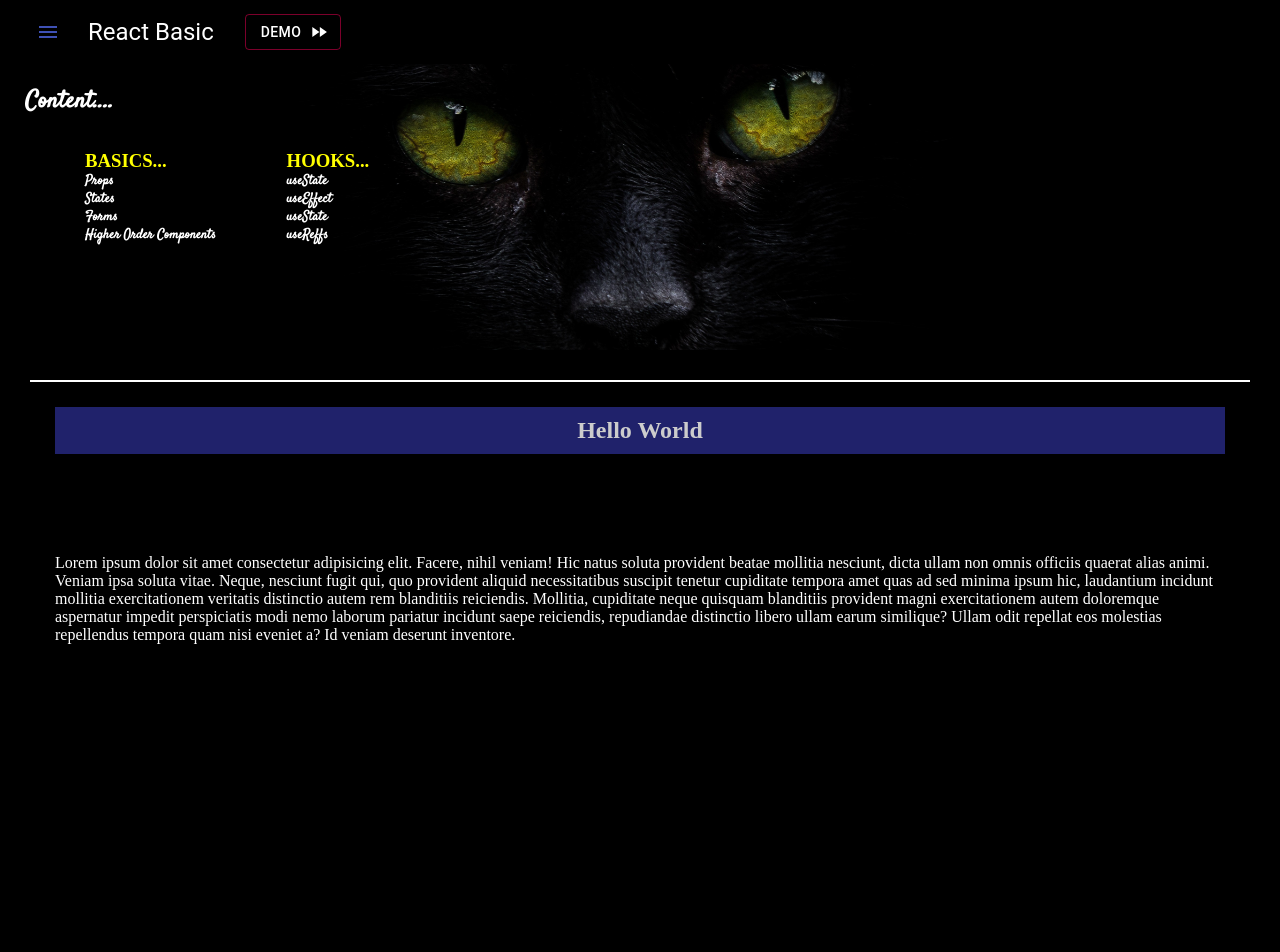
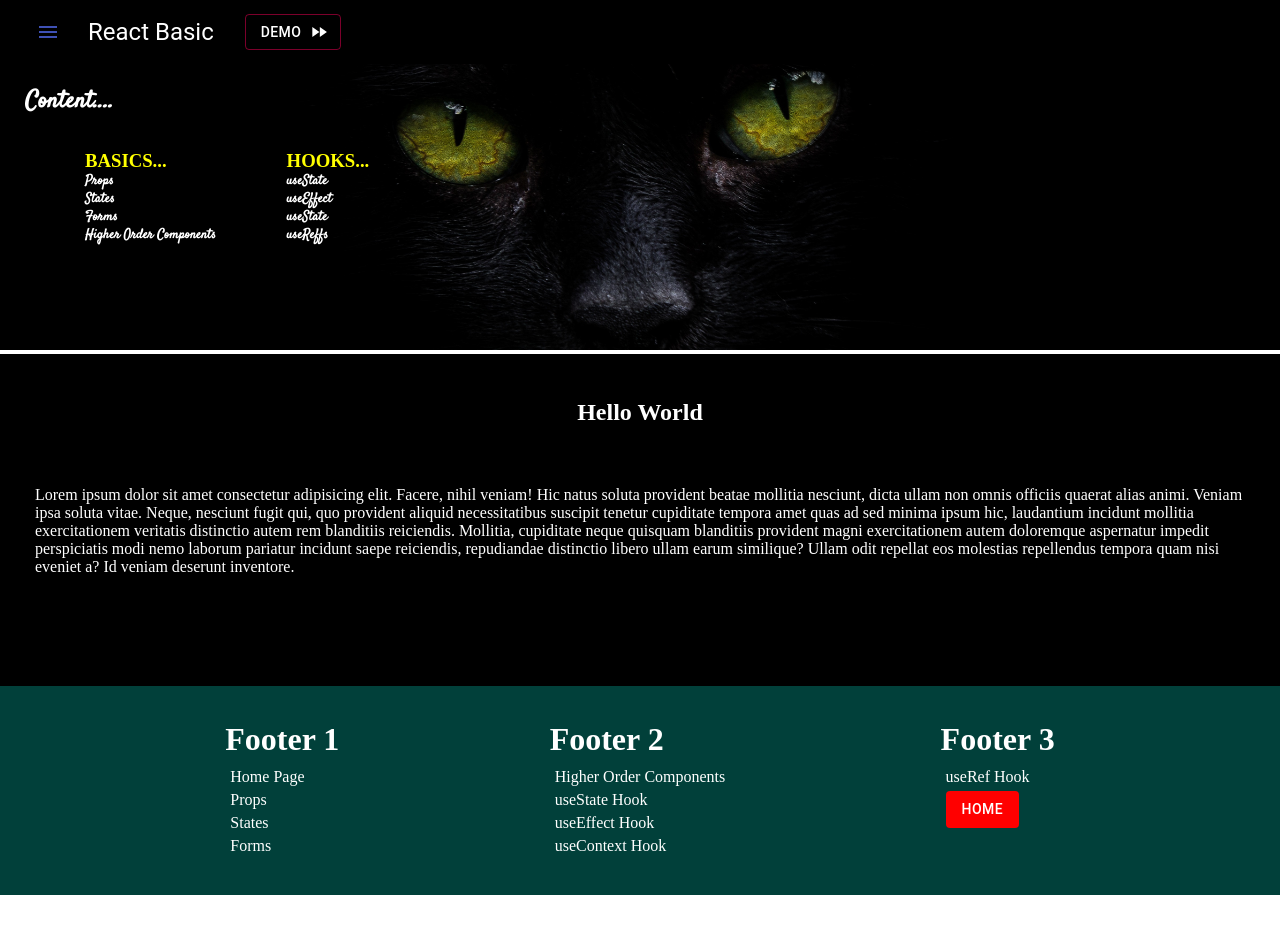
Before and after one commit to Dileepa-Bandara/React-basic, a React (Create React App) app: page / in a window 1280 px wide. Shown: the top 952 px of the page. After the commit the page ends 895 px from the top, so only its background shows below. Built offline with nearby package versions, Linux system fonts and the light colour scheme.

Commit message:
modified footer,header,hello component

```diff
--- a/src/App.js
+++ b/src/App.js
@@ -1,28 +1,31 @@
 import React from "react";
 import NavBar from "./components/NavBar";
+import { Grid } from "@material-ui/core";
+
 import HeaderCom from "./components/HeaderCom";
+import HelloWorld from "./components/HelloWorld";
 import "./scss/app.scss";
-import HelloWorld from "./components/HelloWorld";
 import FooterCom from "./components/FooterCom";
 
 function App() {
   return (
-    <div>
+    <>
       <div className="container">
-        <div className="nav">
+        <Grid container>
           <NavBar></NavBar>
-        </div>
-        <div className="header">
+        </Grid>
+
+        <Grid container>
           <HeaderCom></HeaderCom>
-        </div>
-        <div className="body">
+        </Grid>
+        <Grid container>
           <HelloWorld></HelloWorld>
-        </div>
+        </Grid>
+        <Grid container>
+          <FooterCom></FooterCom>
+        </Grid>
       </div>
-      <div className="footer">
-        <FooterCom></FooterCom>
-      </div>
-    </div>
+    </>
   );
 }
 
--- a/src/components/FooterCom.jsx
+++ b/src/components/FooterCom.jsx
@@ -1,5 +1,6 @@
 import React from "react";
 import "../scss/footer.scss";
+import { Button } from "@material-ui/core";
 
 function FooterCom() {
   return (
@@ -45,6 +46,15 @@ function FooterCom() {
           <li>
             <a href="">useRef Hook</a>
           </li>
+          <li>
+            <Button
+              variant="contain"
+              color="secondary"
+              style={{ background: "red", color: "white" }}
+            >
+              Home
+            </Button>
+          </li>
         </ul>
       </div>
     </div>
--- a/src/components/HeaderCom.jsx
+++ b/src/components/HeaderCom.jsx
@@ -5,7 +5,7 @@ function HeaderCom() {
   return (
     <>
       <div className="header">
-        <img src="./images/cat.jpg" alt="" />
+        <img src="./images/cat.jpg" alt="cat" />
         <h2> Content....</h2>
         <div className="header__list">
           <div className="list__left">
--- a/src/components/HelloWorld.jsx
+++ b/src/components/HelloWorld.jsx
@@ -3,14 +3,7 @@ import "../scss/hello.scss";
 
 function HelloWorld() {
   return (
-    <div
-      style={{
-        background: "black",
-        opacity: "1",
-        borderRadius: "8px",
-        padding: "25px",
-      }}
-    >
+    <div className="hello">
       <div className="hello__topic">
         <h2>Hello World</h2>
         <p>
--- a/src/scss/app.scss
+++ b/src/scss/app.scss
@@ -3,17 +3,3 @@
 * {
   @include basic();
 }
-
-.container {
-  display: flex;
-  flex-direction: column;
-}
-
-.body {
-  margin-top: 350px;
-  background: black;
-  height: 100vh;
-  opacity: 1;
-  padding: 5px;
-  z-index: -10;
-}
--- a/src/scss/footer.scss
+++ b/src/scss/footer.scss
@@ -6,8 +6,8 @@
 .footer {
   display: flex;
   width: 100%;
-  background: #282b86;
-  height: 200px;
+  background: #01403a;
+
   padding: 25px;
   justify-content: space-evenly;
 }
@@ -32,5 +32,5 @@
   text-decoration: none;
 }
 .footer ul li a:hover {
-  color: red;
+  color: yellow;
 }
--- a/src/scss/headercom.scss
+++ b/src/scss/headercom.scss
@@ -10,9 +10,10 @@ $header_position: relative;
 
 .header {
   position: $header_position;
+  width: 100%;
 }
 .header img {
-  position: absolute;
+  position: $header_position;
   z-index: -10;
   width: 100%;
   height: 350px;
--- a/src/scss/hello.scss
+++ b/src/scss/hello.scss
@@ -4,25 +4,23 @@
   @include basic();
 }
 
-@mixin page {
+.hello {
+  background: black;
   color: white;
-  padding: 25px;
-
-  border-top: 2px solid white;
+  padding: 35px;
 }
 
-@mixin page_topic {
-  opacity: 0.8;
+.hello h2 {
+  text-align: center;
+
   padding: 10px;
-  margin-bottom: 100px;
-  text-align: center;
-  background: #282b86;
+  margin-bottom: 50px;
+  border-radius: 8px;
+  &:hover {
+    background: green;
+  }
 }
 
-.hello__topic {
-  @include page();
+.hello p {
+  margin-bottom: 75px;
 }
-
-.hello__topic h2 {
-  @include page_topic();
-}
```
